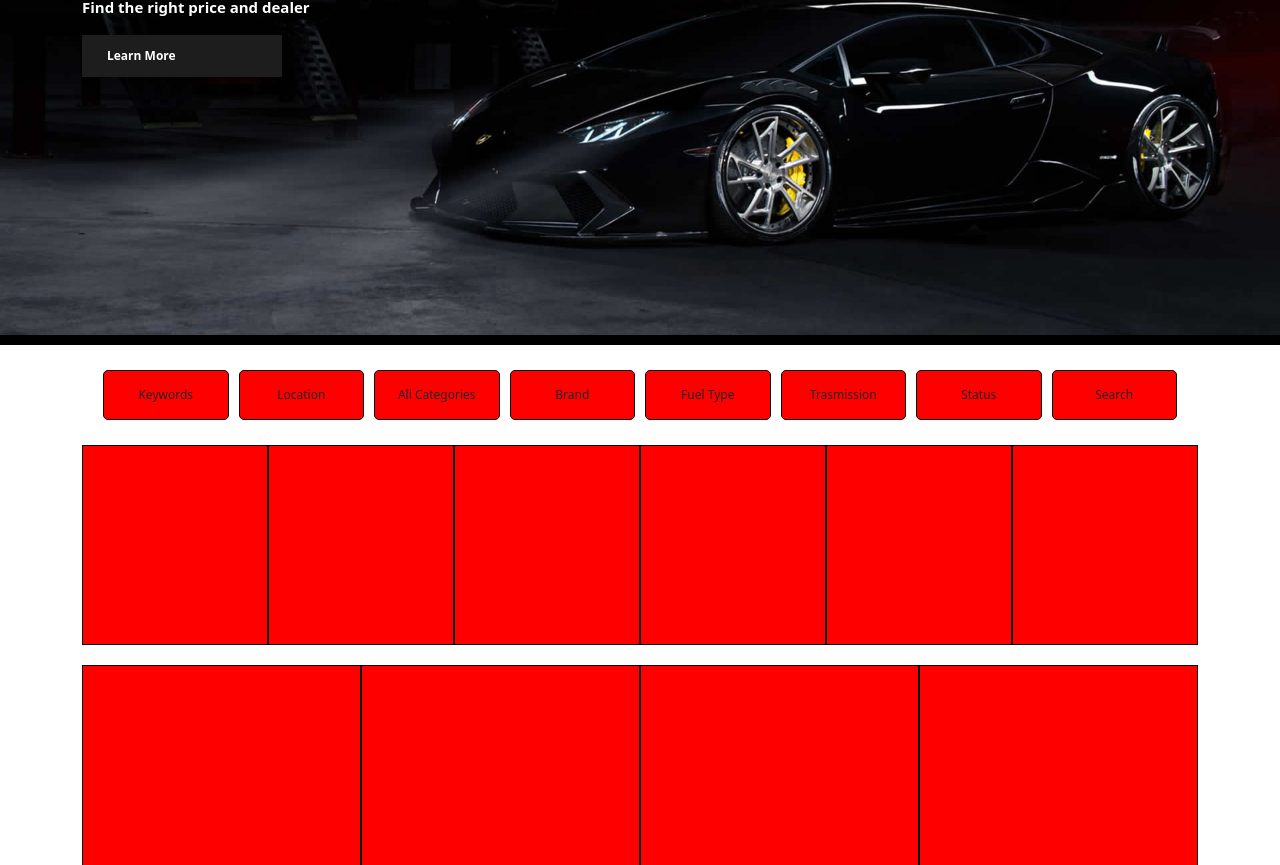
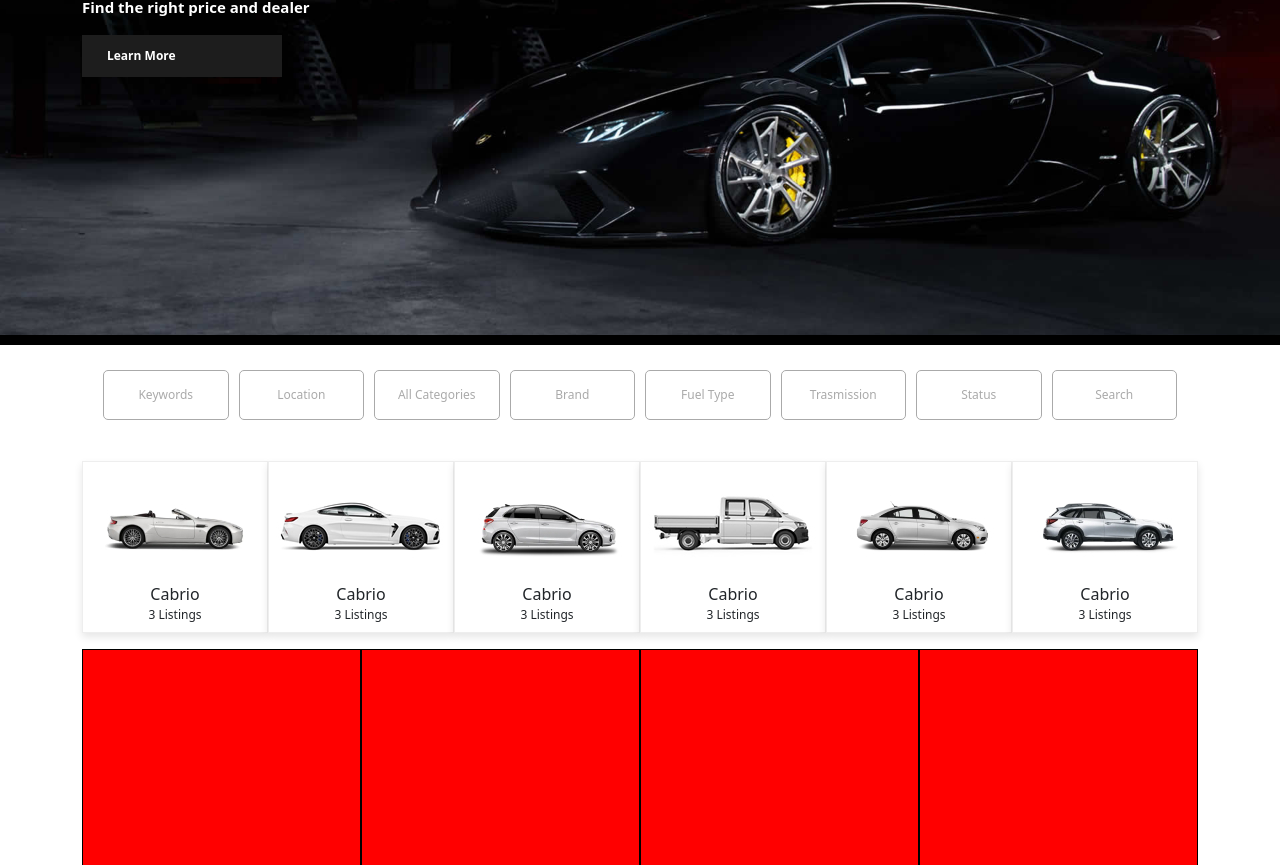
Before and after one commit to RobyLedda94/proj-html-vuejs, a Vue app: page / in a window 1280 px wide. Shown: the part 450-1315 px from the top of the page. Built offline with nearby package versions, Linux system fonts and the light colour scheme; the HTML template or start-up script is replaced by a standard one.

Commit message:
[UPD] contenuto top main auto listings

```diff
--- a/src/components/AppHeader.vue
+++ b/src/components/AppHeader.vue
@@ -47,6 +47,7 @@ export default {
             </div>
         </div>
     </header>
+    <!-- da definire il funzionamento slider (rivedere la struttura statica poi implementiamo la logica) -->
     <div class="jumbotron">
         <div class="sfondo">
             <div class="container">
--- a/src/components/AppMain.vue
+++ b/src/components/AppMain.vue
@@ -8,6 +8,7 @@ export default {
 
 <template lang="">
     <main>
+        <!-- sezione top main -->
         <div class="container">
             <div class="row">
                 <div class="col-12">
@@ -15,74 +16,114 @@ export default {
                         <ul class="list-unstyled d-flex justify-content-between align-items-center mb-0">
                             <li>Keywords</li>
                             <li>Location</li>
-                            <li>All Categories</li>
-                            <li>Brand</li>
-                            <li>Fuel Type</li>
-                            <li>Trasmission</li>
-                            <li>Status</li>
+                            <li>
+                                All Categories
+                                <i class="fas fa-sort-down"></i>
+                            </li>
+                            <li>
+                                Brand
+                                <i class="fas fa-sort-down"></i>
+                            </li>
+                            <li>
+                                Fuel Type
+                                <i class="fas fa-sort-down"></i>
+                            </li>
+                            <li>
+                                Trasmission
+                                <i class="fas fa-sort-down"></i>
+                            </li>
+                            <li>
+                                Status
+                                <i class="fas fa-sort-down"></i>
+                            </li>
                             <li>Search</li>
                           </ul>
                     </div>
                 </div>
             </div>
-            <div class="row g-0">
+            <div class="row g-0 my-3">
                 <div class="col-12 col-md-4 col-lg-2">
                     <div class="content-main-top-type">
-
+                        <img class="img-fluid" src="../assets/cabrio.jpg"/>
+                        <div class="text-content">
+                            <p class="title mb-0">Cabrio</p>
+                            <p class="listings mb-2">3 Listings</p>
+                        </div>
                     </div>
                 </div>
                 <div class="col-12 col-md-4 col-lg-2">
                     <div class="content-main-top-type">
-
+                        <img class="img-fluid" src="../assets/coupe.jpg"/>
+                        <div class="text-content">
+                            <p class="title mb-0">Cabrio</p>
+                            <p class="listings mb-2">3 Listings</p>
+                        </div>
                     </div>
                 </div>
                 <div class="col-12 col-md-4 col-lg-2">
                     <div class="content-main-top-type">
-
+                        <img class="img-fluid" src="../assets/hatchback.jpg"/>
+                        <div class="text-content">
+                            <p class="title mb-0">Cabrio</p>
+                            <p class="listings mb-2">3 Listings</p>
+                        </div>
                     </div>
                 </div>
                 <div class="col-12 col-md-4 col-lg-2">
                     <div class="content-main-top-type">
-
+                        <img class="img-fluid" src="../assets/pickup.jpg"/>
+                        <div class="text-content">
+                            <p class="title mb-0">Cabrio</p>
+                            <p class="listings mb-2">3 Listings</p>
+                        </div>
                     </div>
                 </div>
                 <div class="col-12 col-md-4 col-lg-2">
                     <div class="content-main-top-type">
-
+                        <img class="img-fluid" src="../assets/sedan.jpg"/>
+                        <div class="text-content">
+                            <p class="title mb-0">Cabrio</p>
+                            <p class="listings mb-2">3 Listings</p>
+                        </div>
                     </div>
                 </div>
                 <div class="col-12 col-md-4 col-lg-2">
                     <div class="content-main-top-type">
-
+                        <img class="img-fluid" src="../assets/suv.jpg"/>
+                        <div class="text-content">
+                            <p class="title mb-0">Cabrio</p>
+                            <p class="listings mb-2">3 Listings</p>
+                        </div>
                     </div>
                 </div>
             </div>
+            <!-- parte main center -->
             <div class="row g-0 mb-3">
                 <div class="col-12 col-md-6 col-lg-3">
-                    <div class="content-main-top-cars"></div>
+                    <div class="content-main-center-cars"></div>
                 </div>
                 <div class="col-12 col-md-6 col-lg-3">
-                    <div class="content-main-top-cars"></div>
+                    <div class="content-main-center-cars"></div>
                 </div>
                 <div class="col-12 col-md-6 col-lg-3">
-                    <div class="content-main-top-cars"></div>
+                    <div class="content-main-center-cars"></div>
                 </div>
                 <div class="col-12 col-md-6 col-lg-3">
-                    <div class="content-main-top-cars"></div>
+                    <div class="content-main-center-cars"></div>
                 </div>
             </div>
             <div class="row g-0 mb-5">
                 <div class="col-12 col-md-6 col-lg-3">
-                    <div class="content-main-top-cars"></div>
+                    <div class="content-main-center-cars"></div>
                 </div>
                 <div class="col-12 col-md-6 col-lg-3">
-                    <div class="content-main-top-cars"></div>
+                    <div class="content-main-center-cars"></div>
                 </div>
                 <div class="col-12 col-md-6 col-lg-3">
-                    <div class="content-main-top-cars"></div>
+                    <div class="content-main-center-cars"></div>
                 </div>
                 <div class="col-12 col-md-6 col-lg-3">
-                    <div class="content-main-top-cars"></div>
+                    <div class="content-main-center-cars"></div>
                 </div>
                 <div class="col-12 mt-2">
                     <div class="content-main text-center">
@@ -182,32 +223,52 @@ export default {
         flex-wrap: nowrap;
         justify-content: space-between;
         li {
+            display: flex;
+            align-items: center;
+            justify-content: center;
+            position: relative;
             font-size: 12px;
             flex-basis: calc(100% / 8);
             max-width: calc(100% / 8);
             flex-grow: 0;
             padding: 15px;
-            border: 1px solid black;
-            background-color: red;
-            text-align: center;
+            border: 1px solid #aaa;
+            color: #aaa;
             border-radius: 5px;
             margin: 0 5px;
             white-space: nowrap;
             overflow: hidden;
             text-overflow: ellipsis;
+            text-align: center;
+            i{
+                position: absolute;
+                right: 10px;
+            }
+            &:hover{
+                background-color: black;
+                color: #fff;
+                font-weight: bold;
+            }
         }
     }
 }
 
 .content-main-top-type{
-    width: 100%;
-    height: 200px;
-    margin-bottom: 20px;
-    background-color: red;
-    border: 1px solid black;
+    display: flex;
+    flex-direction: column;
+    align-items: center;
+    text-align: center;
+    border: 1px solid #aaa;
+    overflow: hidden;
+    background-color: #fff;
+    border: 1px solid #eee;
+    box-shadow: 0 4px 8px rgba(0, 0, 0, 0.1);
+    .listings{
+        font-size: 12px;
+    }
 }
 
-.content-main-top-cars{
+.content-main-center-cars{
     width: 100%;
     height: 250px;
     background-color: red;
```
